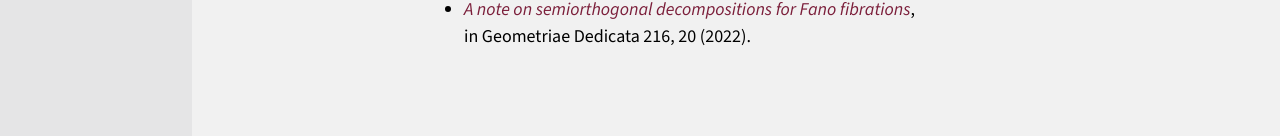
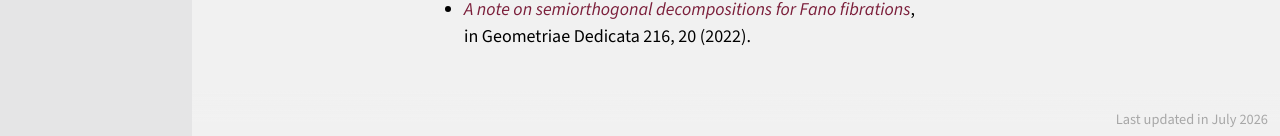
Before and after one commit to pedro-nunez/pedro-nunez.github.io, a Jekyll site: the page built from index.md, in a window 1280 px wide. Shown: the part 761-897 px from the top of the page. Built offline with Jekyll 4.4.1, drawn with Linux system fonts in a browser that asks for light colours.

Commit message:
Add a fading "Last updated" bar to every page
Ports the same fixed, gradient-faded bottom label used elsewhere,
adapted to clear this site's desktop sidebar (left: 12rem, reset to 0
on mobile where there's no sidebar). Lives in _layouts/default.html
rather than a single page, so it applies site-wide. Uses site.time
(build time) as the date source, resolving the "Last modified" to-do.

Co-Authored-By: Claude Sonnet 5 <noreply@anthropic.com>
Claude-Session: https://claude.ai/code/session_01L3rhVwTN49MZcH41TM2giD

```diff
--- a/_layouts/default.html
+++ b/_layouts/default.html
@@ -39,5 +39,8 @@
       {{ content }}
     </main>
   </div>
+  <div class="last-updated-bar">
+    <p class="last-updated">Last updated in {{ site.time | date: "%B %Y" }}</p>
+  </div>
 </body>
 </html>
--- a/assets/css/main.css
+++ b/assets/css/main.css
@@ -98,7 +98,40 @@ h2 {
 .page-content {
   width: 100%;
   max-width: 45rem;
-  padding: 2rem 3rem;
+  /* Bottom padding clears .last-updated-bar's height, so real content
+     never sits directly behind the label -- only the fade behind it. */
+  padding: 2rem 3rem 4rem;
+}
+
+/* Fixed label with a gradient fade behind it rather than a solid
+   background, so it reads as floating over the page rather than a
+   hard bar. Non-interactive (pointer-events: none) and low z-index,
+   since the bar has no interactive content of its own; without it,
+   the bar would block clicks on real content underneath, since it
+   visually overlaps the very bottom of the page. Left clears the
+   desktop sidebar (matching .page-wrap's own margin-left); the mobile
+   media query below resets it to 0, where there's no sidebar. */
+.last-updated-bar {
+  position: fixed;
+  bottom: 0;
+  left: 12rem;
+  right: 0;
+  height: 3rem;
+  display: flex;
+  align-items: flex-end;
+  justify-content: flex-end;
+  padding: 0 0.75rem 0.75rem;
+  background: linear-gradient(to bottom, transparent, var(--bg-color) 65%);
+  pointer-events: none;
+  z-index: 5;
+}
+
+.last-updated {
+  margin: 0;
+  color: #888;
+  font-size: 0.8em;
+  line-height: 1;
+  opacity: 0.7;
 }
 
 /* Hidden on desktop; only the mobile media query below shows it. */
@@ -334,7 +367,11 @@ h2 {
   }
 
   .page-content {
-    padding: 1rem 1.25rem;
+    padding: 1rem 1.25rem 3.5rem;
+  }
+
+  .last-updated-bar {
+    left: 0;
   }
 
   /* h1's own default browser margin-top is redundant on top of
```
